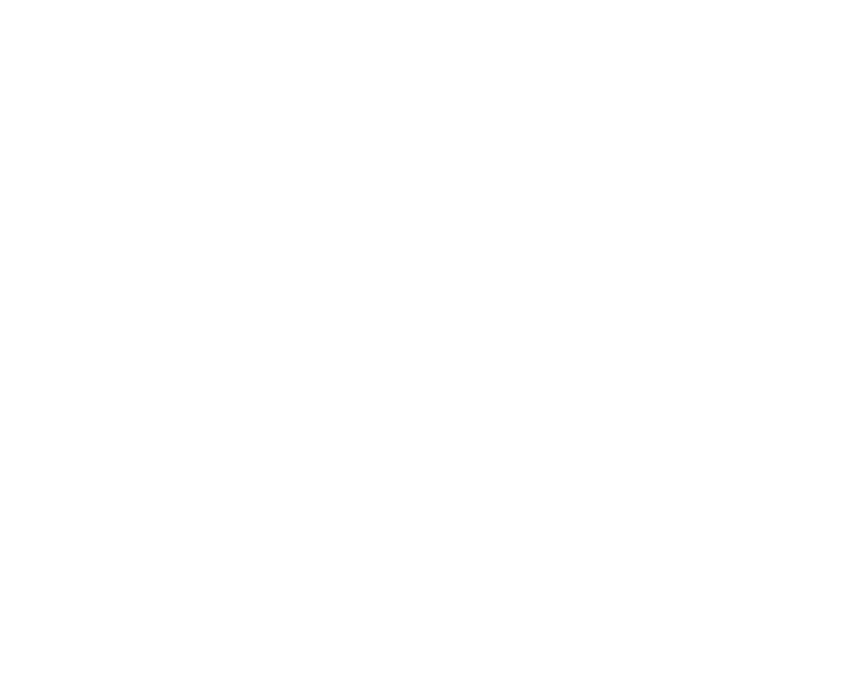
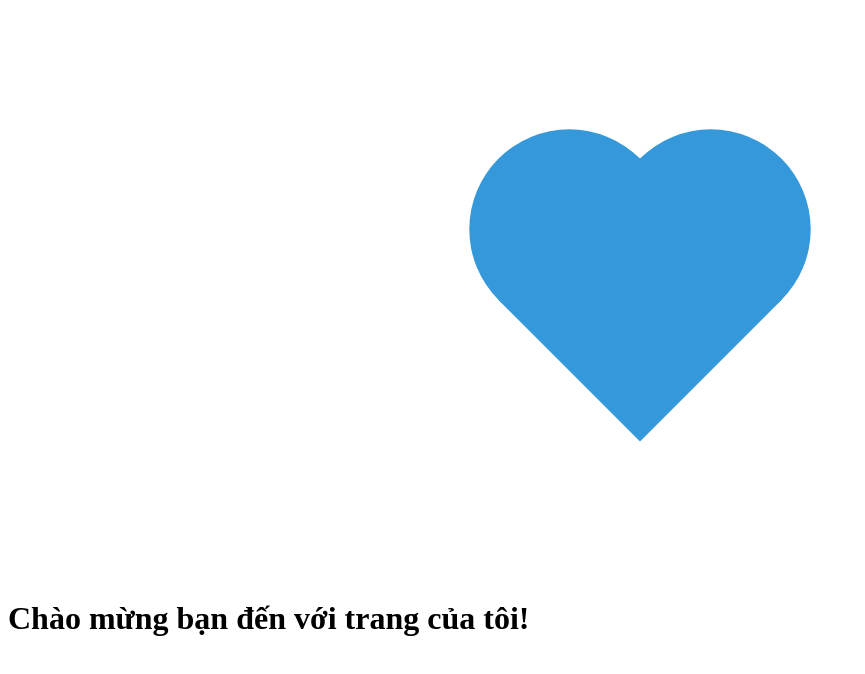
Before and after one commit to Quoc34123/Quocgithub.io, a plain HTML site: page index.html in a window 1280 px wide. Shown: the whole page, without its empty margins (0-865 px from the left). Drawn offline with Linux system fonts and the light colour scheme.

Commit message:
Update index.html

```diff
--- a/index.html
+++ b/index.html
@@ -1,7 +1,7 @@
 <html>
 <head>
 	<title>Heart Draw</title>
-	<style><\>
+	<style>
 		.heart {
 			position: relative;
 			width: 200px;
@@ -20,7 +20,7 @@
 			position: absolute;
 			width: 200px;
 			height: 200px;
-			co fntent: '';
+			content: '';
 			-webkit-border-radius: 50%;
 			-moz-border-radius: 50%;
 			-o-border-radius: 50%;
@@ -38,8 +38,9 @@
 	</style>
 </head>
 <body>
+	<div class="heart"></div>
 
-	<div class="heart"></div>
+<h1>Chào mừng bạn đến với trang của tôi!</h1>
 
 </body>
 </html>
```
